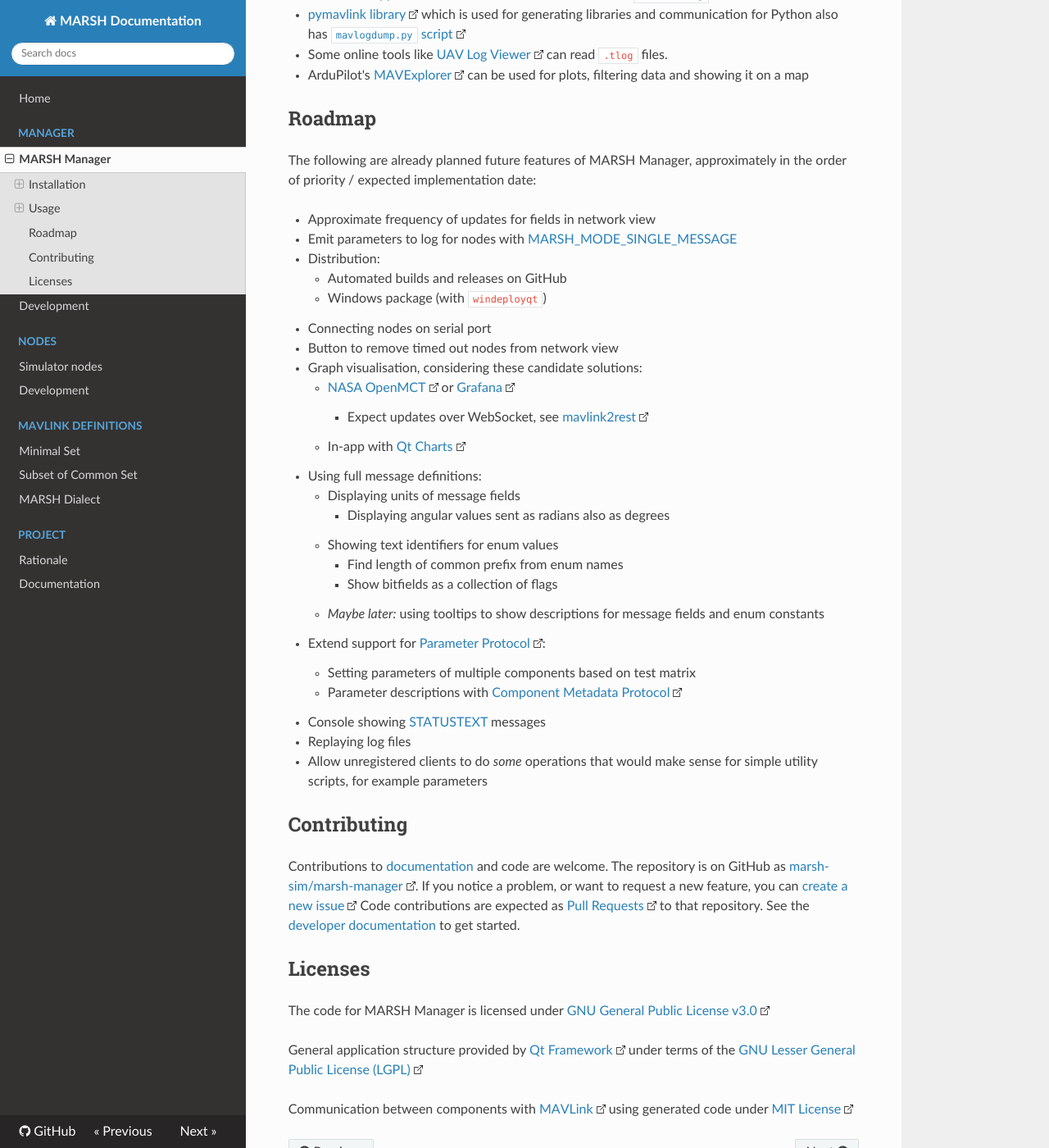
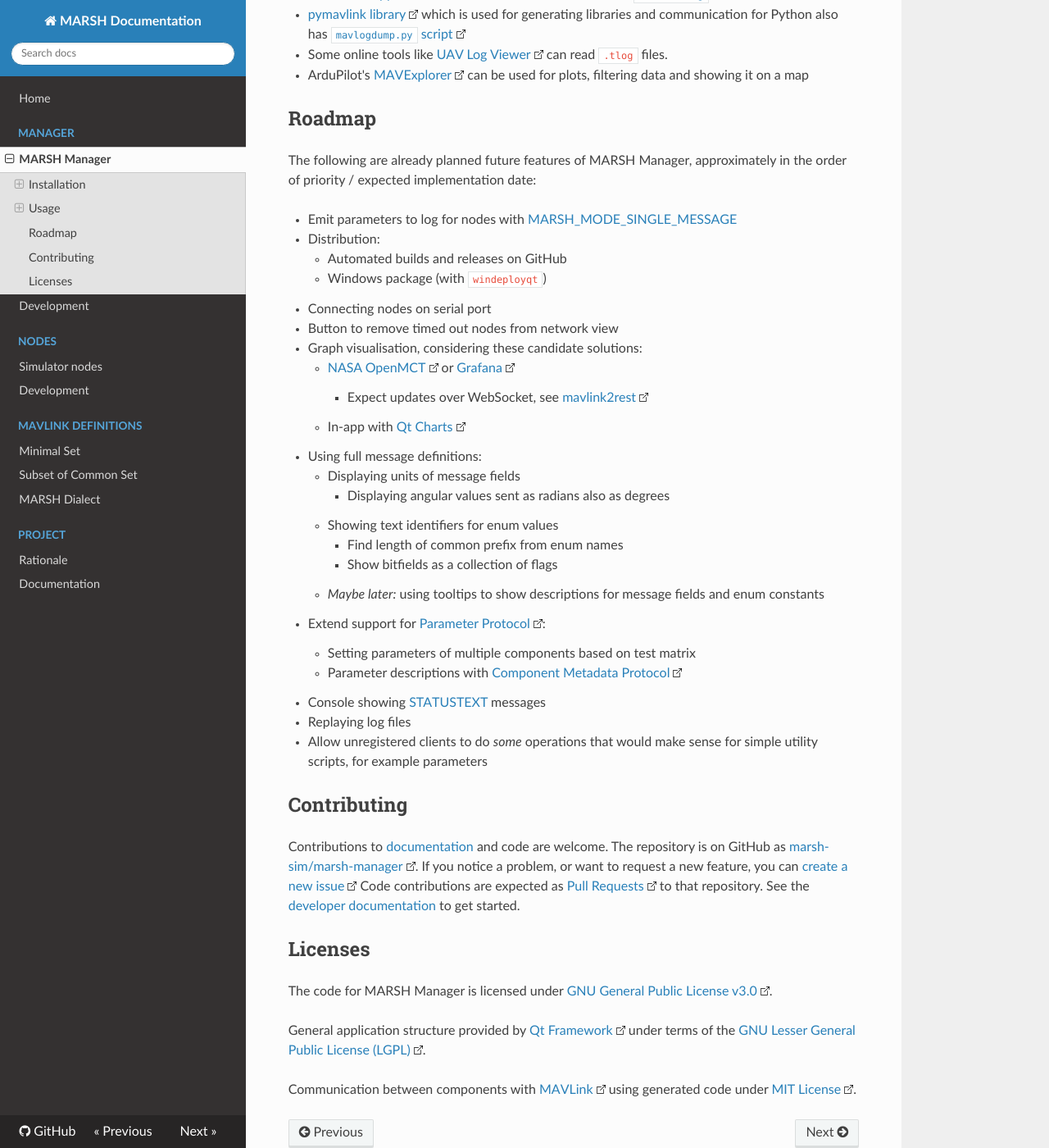
Before and after one commit to marsh-sim/marsh-docs, an MkDocs documentation site: the page built from docs/manager/README.md, in a window 1280 px wide and 1400 px high, scrolled down 2930 px. Shown: the whole window at 82% size. Built offline with MkDocs 1.6.1, drawn with Linux system fonts in a browser that asks for light colours; nearby versions of some CDN libraries.

Commit message:
Implemented message frequency

```diff
--- a/docs/manager/README.md
+++ b/docs/manager/README.md
@@ -91,7 +91,6 @@
 
 The following are already planned future features of MARSH Manager, approximately in the order of priority / expected implementation date:
 
-- Approximate frequency of updates for fields in network view
 - Emit parameters to log for nodes with [MARSH_MODE_SINGLE_MESSAGE](../mavlink/marsh.md#MARSH_MODE_SINGLE_MESSAGE)
 - Distribution:
     - Automated builds and releases on GitHub
@@ -126,8 +125,8 @@
 
 ## Licenses
 
-The code for MARSH Manager is licensed under [GNU General Public License v3.0](https://github.com/marsh-sim/marsh-manager/blob/main/LICENSE.txt)
+The code for MARSH Manager is licensed under [GNU General Public License v3.0](https://github.com/marsh-sim/marsh-manager/blob/main/LICENSE.txt).
 
-General application structure provided by [Qt Framework](https://www.qt.io/product) under terms of the [GNU Lesser General Public License (LGPL)](https://doc.qt.io/qt-6/lgpl.html)
+General application structure provided by [Qt Framework](https://www.qt.io/product) under terms of the [GNU Lesser General Public License (LGPL)](https://doc.qt.io/qt-6/lgpl.html).
 
-Communication between components with [MAVLink](https://mavlink.io/en/) using generated code under [MIT License](https://github.com/mavlink/mavlink/blob/master/COPYING)
+Communication between components with [MAVLink](https://mavlink.io/en/) using generated code under [MIT License](https://github.com/mavlink/mavlink/blob/master/COPYING).
```
